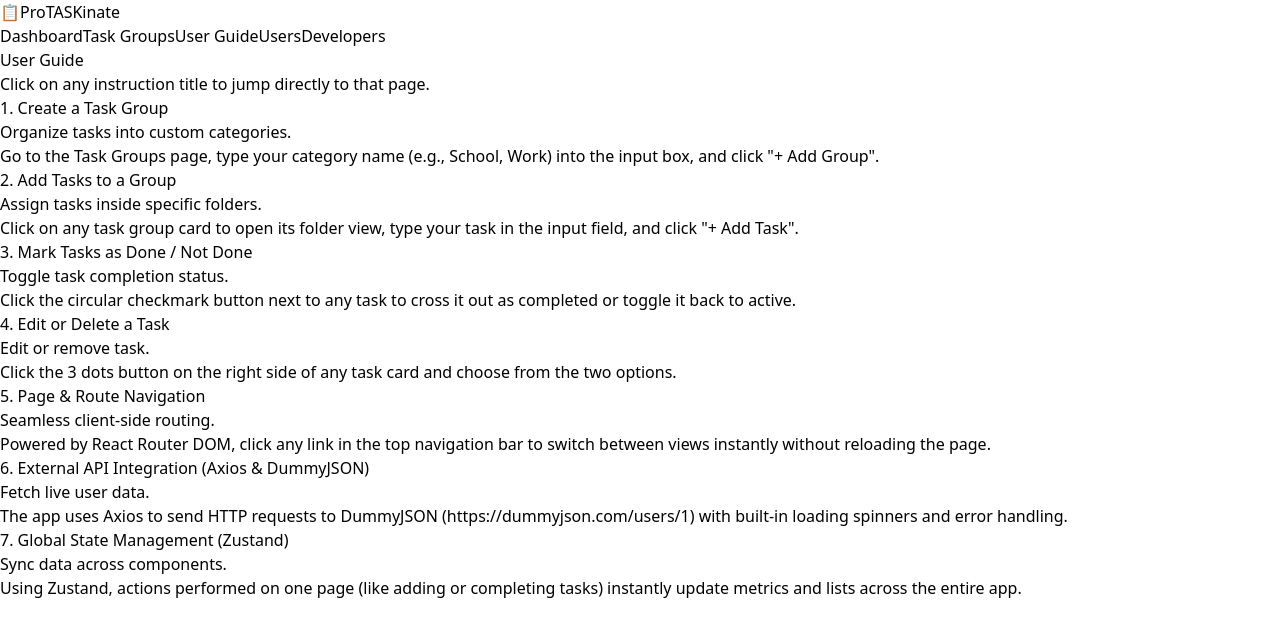
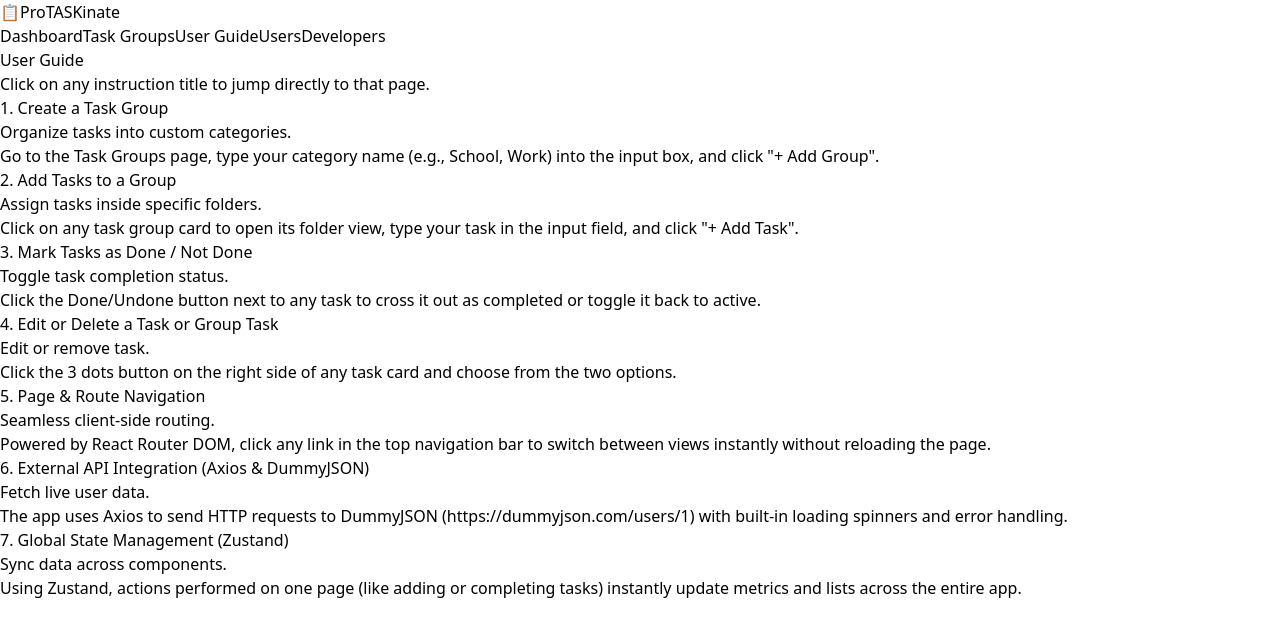
Before and after one commit to orleanjames/protaskinatev2, a React (Vite) app: page /guide in a window 1280 px wide. Shown: the top 636 px of the page. Built offline with nearby package versions, Linux system fonts and the light colour scheme.

Commit message:
Updated the NavBar and User Guide

```diff
--- a/src/components/Navbar.jsx
+++ b/src/components/Navbar.jsx
@@ -16,7 +16,7 @@ export default function Navbar() {
         <span className="text-2xl">📋</span>
         <span className="font-black text-xl text-emerald-700 tracking-tight">ProTASKinate</span>
       </div>
-      <nav className="flex flex-wrap items-center gap-2">
+      <nav className="flex items-center gap-1 sm:gap-1 overflow-x-auto py-2">
         {navs.map((n) => (
           <NavLink
             key={n.path}
--- a/src/pages/GuidePage.jsx
+++ b/src/pages/GuidePage.jsx
@@ -18,11 +18,11 @@ export default function GuidePage() {
     {
       title: '3. Mark Tasks as Done / Not Done',
       summary: 'Toggle task completion status.',
-      details: 'Click the circular checkmark button next to any task to cross it out as completed or toggle it back to active.',
+      details: 'Click the Done/Undone button next to any task to cross it out as completed or toggle it back to active.',
       actionLink: '/home',
     },
     {
-      title: '4. Edit or Delete a Task',
+      title: '4. Edit or Delete a Task or Group Task',
       summary: 'Edit or remove task.',
       details: 'Click the 3 dots button on the right side of any task card and choose from the two options.',
       actionLink: '/groups',
--- a/src/pages/UserInfoPage.jsx
+++ b/src/pages/UserInfoPage.jsx
@@ -9,7 +9,7 @@ export default function UserInfoPage() {
 
   useEffect(() => {
     // Fetch a list of sample users from DummyJSON API using Axios
-    axios.get('https://dummyjson.com/users?limit=20')
+    axios.get('https://dummyjson.com/users?limit=100')
       .then((res) => {
         setUsers(res.data.users);
         setLoading(false);
@@ -27,9 +27,6 @@ export default function UserInfoPage() {
           <h1 className="text-2xl font-black text-slate-800">User Information</h1>
           <p className="text-sm text-slate-500 mt-1">Sample users fetched from DummyJSON API using Axios.</p>
         </div>
-        <Link to="/home" className="text-xs font-bold text-emerald-600 hover:underline">
-          ← Back to Dashboard
-        </Link>
       </div>
 
       {loading && (
```
